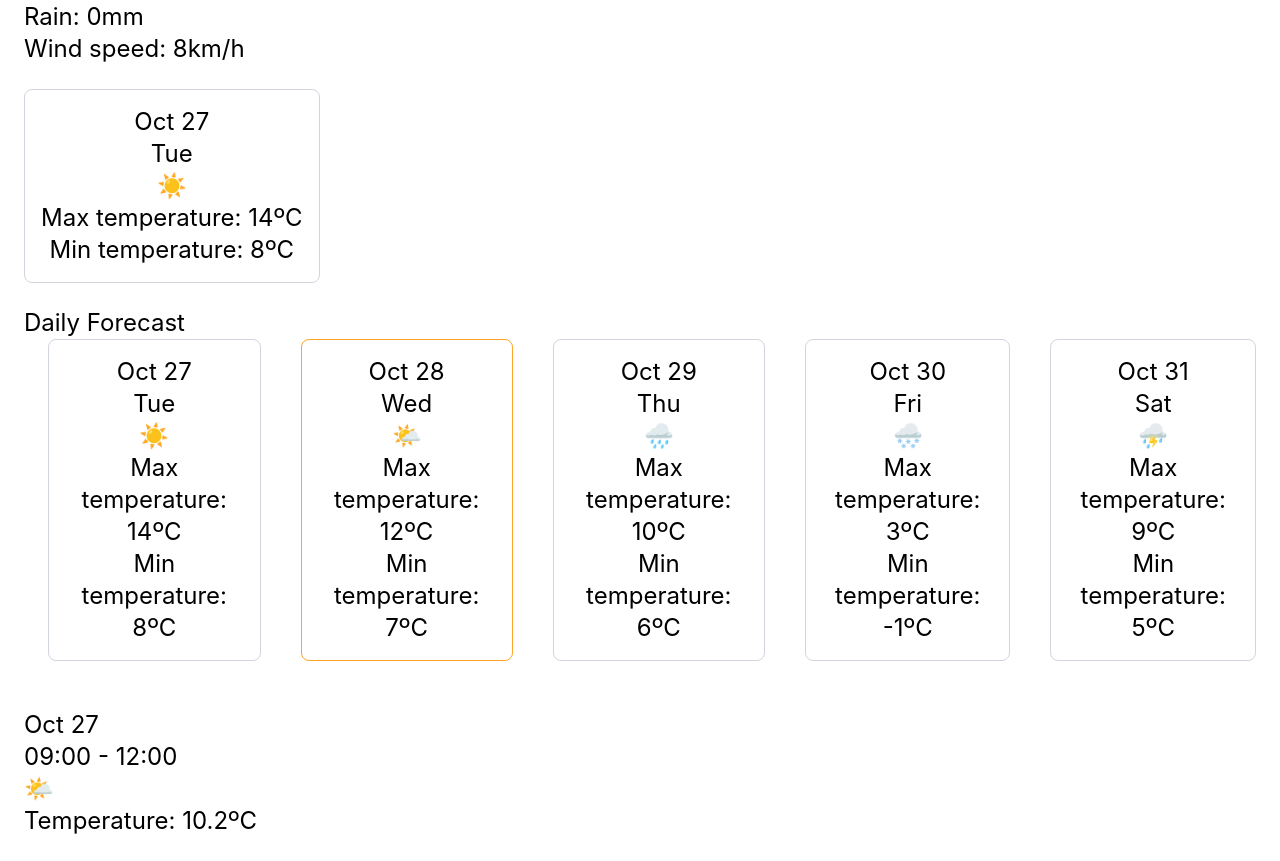
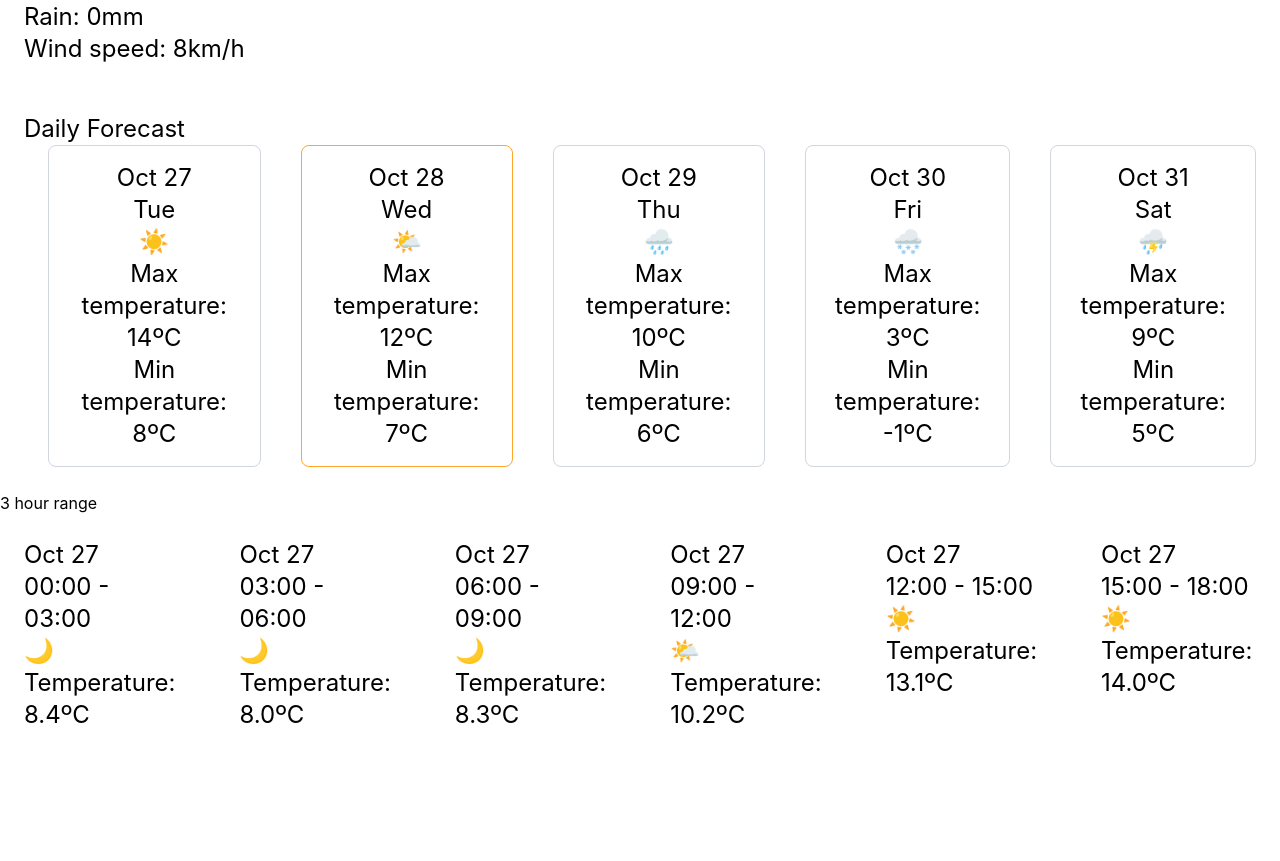
Before and after one commit to nakatanisae/Weather-app, a React (Vite) app in the folder react-app/: page / in a window 1280 px wide. Shown: the part 251-1112 px from the top of the page. After the commit the page ends 1006 px from the top, so only its background shows below. Built offline with nearby package versions, Linux system fonts and the light colour scheme.

Commit message:
Add HourlyForecast component

```diff
--- a/react-app/src/App.jsx
+++ b/react-app/src/App.jsx
@@ -1,8 +1,7 @@
 import CurrentWeather from './components/CurrentWeather'
 import {dummyWeather} from './data/dummyWeather'
-import  ForecastCard from './components/ForecastCard'
 import  DailyForecast from './components/DailyForecast'
-import  HourlyCard from './components/HourlyCard'
+import  HourlyForecast from './components/HourlyForecast'
 
 function App() {
   return (
@@ -13,21 +12,17 @@ function App() {
         country="Canada"
         {...dummyWeather.current}
       />
-      <ForecastCard
-        {...dummyWeather.daily[0]}
-        isSelected={false}
-        onClick={()=> console.log("clicked")}
 
-      />
       <DailyForecast
         days={dummyWeather.daily}
         selectedDate="2026-10-28"
         onSelectDate={(date) => console.log(date)}
       />
 
-      <HourlyCard
-        {...dummyWeather.hourly[3]}
+      <HourlyForecast
+        hours={dummyWeather.hourly}
       />
+
     </main>
   )
 }
--- /dev/null
+++ b/react-app/src/components/HourlyForecast.jsx
@@ -0,0 +1,16 @@
+import HourlyCard from "./HourlyCard";
+
+function HourlyForecast({hours}){
+    return(
+        <section>
+            <h2>3 hour range</h2>
+            <div className="flex gap-4 overflow-x-auto">
+                {hours.map((hour =>
+                    <HourlyCard key={hour.time}{...hour}/>
+                ))}
+            </div>
+        </section>
+    )
+}
+
+export default HourlyForecast
```
